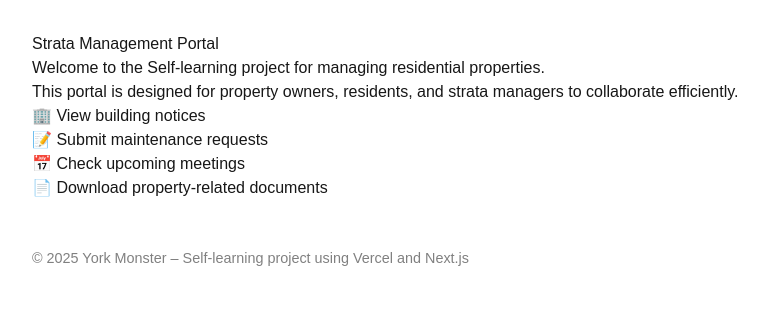
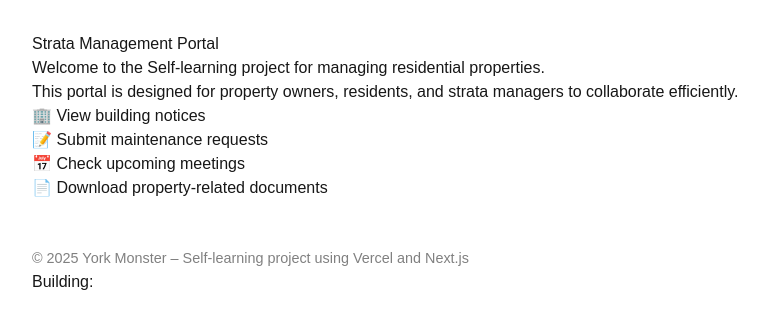
Before and after one commit to York-Monster/self-learning, a Next.js app: page / in a window 1280 px wide. Shown: the top 328 px of the page, without its empty margins (0-768 px from the left). Built offline with nearby package versions, Linux system fonts and the light colour scheme.

Commit message:
Add building name from environment variable

```diff
--- a/app/page.tsx
+++ b/app/page.tsx
@@ -15,6 +15,8 @@ export default function Home() {
       <footer style={{ marginTop: "3rem", fontSize: "0.9rem", color: "gray" }}>
         © 2025 York Monster – Self-learning project using Vercel and Next.js
       </footer>
+
+      <p>Building: {process.env.NEXT_PUBLIC_BUILDING_NAME}</p>
     </main>
   );
 }
```
